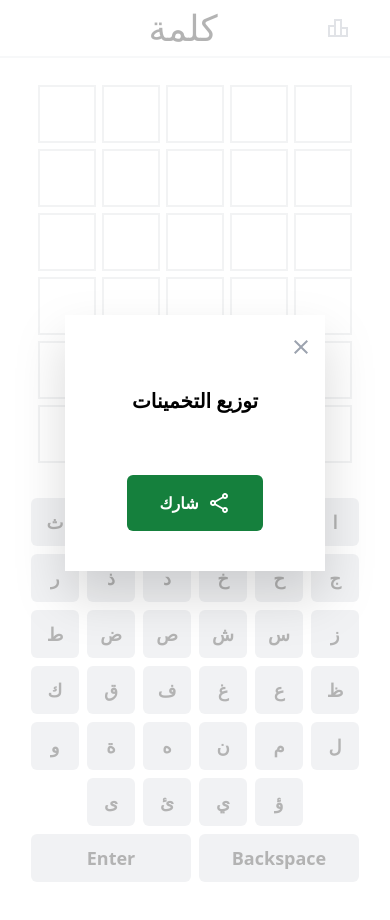
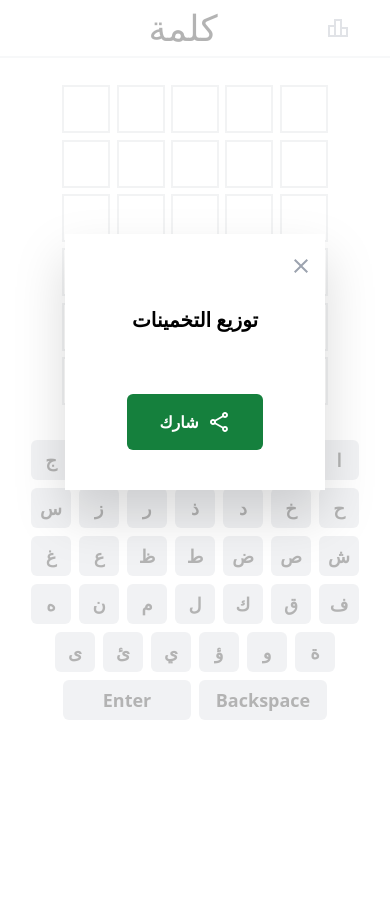
Before and after one commit to boulhend/kalima, a React (Create React App) app: page / in a window 390 px wide. Shown: the top 920 px of the page. After the commit the page ends 844 px from the top, so only its background shows below. Built offline with nearby package versions, Linux system fonts and the light colour scheme.

Commit message:
fix width

```diff
--- a/src/components/Game.tsx
+++ b/src/components/Game.tsx
@@ -155,20 +155,20 @@ const Board = ({ wordColors, setWordColors, setCloseModal, setGameResult }: Prop
 
   return (
     <>
-      <div className="grid grid-rows-6" dir="rtl">
+      <div className="grid grid-rows-6 sm:px-3" dir="rtl">
         {[0, 1, 2, 3, 4, 5].map((row) => (
           <Row key={row} word={boardWords[row]} wordColors={wordColors[row] ?? []} error={isErrors[row] ?? false} />
         ))}
       </div>
-      <div className="flex justify-center flex-wrap mt-7 w-[44rem] xl:w-full xl:h-auto h-[11.7rem]">
+      <div className="flex justify-center flex-wrap mt-7 w-[44rem] sm:px-3 xl:w-full xl:h-auto h-[11.7rem]">
         {keyboardLetters.map((letterObject) => {
           const { letter, bgColor, textColor } = letterObject;
           return (
             <button
               key={letter}
               className={`cursor-pointer flex justify-center items-center  ${
-                letter === "Enter" || letter === "Backspace" ? "w-40" : "w-[3rem]"
-              } ${bgColor} ${textColor} h-[3rem] rounded-md text-lg font-bold m-1`}
+                letter === "Enter" || letter === "Backspace" ? "w-40 sm:w-32" : "w-[3rem] sm:w-[2.5rem]"
+              } ${bgColor} ${textColor} h-[3rem] sm:h-[2.5rem] rounded-md text-lg font-bold m-1`}
               onClick={(event) => handleKeyboardClick((event.target as HTMLInputElement).value)}
               value={letter}
             >
--- a/src/components/Letter.tsx
+++ b/src/components/Letter.tsx
@@ -22,7 +22,7 @@ const LetterCompoenet = ({ letter, bgColor }: Props) => {
 
   return (
     <div
-      className={`w-[3.6rem] h-[3.6rem] ${borderWidth} ${borderColor}  m-[0.2rem] flex justify-center items-center text-4xl
+      className={`w-[3.6rem] h-[3.6rem] sm:w-[3rem] sm:h-[3rem] ${borderWidth} ${borderColor}  m-[0.2rem] flex justify-center items-center text-4xl
       ${letter && "animate-letter"} ${textColor} ${bgColor === letterInitial && letterInitial}  ${
         bgColor !== letterInitial && animateBgColor === letterInitial && `animate-rotate-in`
       } ${bgColor !== letterInitial && animateBgColor !== letterInitial && `${bgColor} animate-rotate-out`}`}
```
